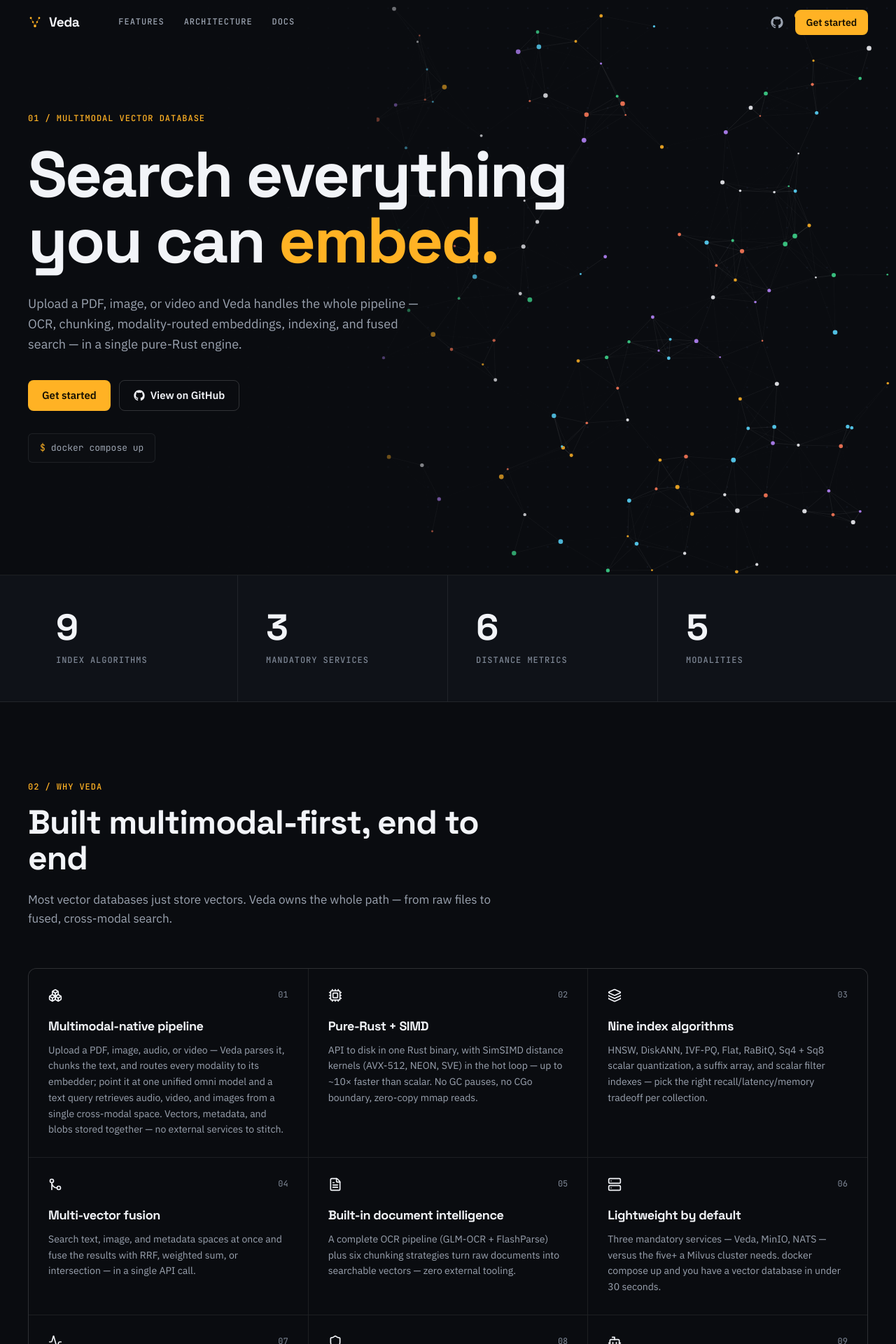
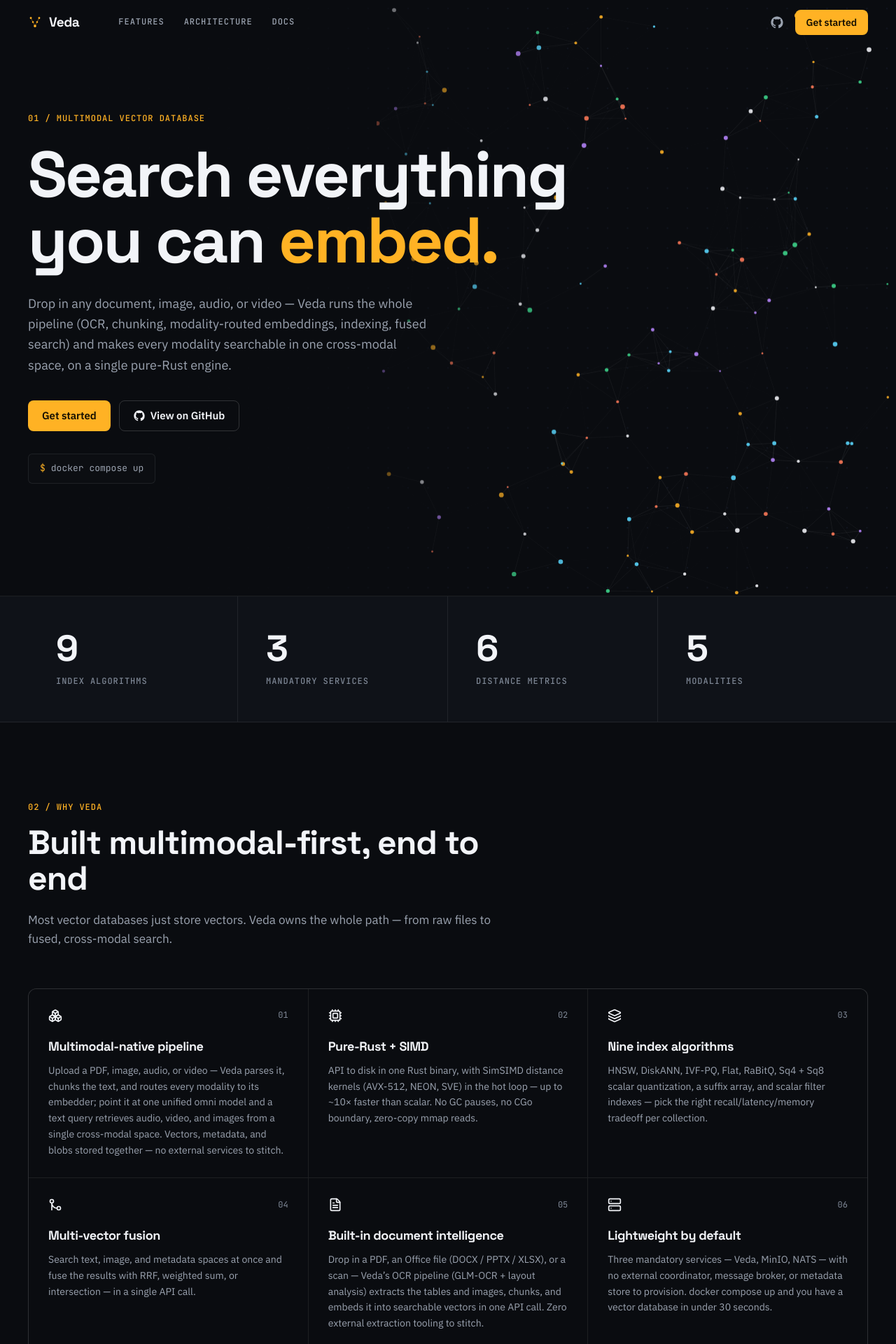
Before and after one commit to kshitij2605/Veda, a React (Vite) app in the folder website/: page / in a window 1280 px wide. Shown: the top 1920 px of the page at 70% size. Built offline with nearby package versions, Linux system fonts and the light colour scheme.

Commit message:
docs(website): strengthen positioning (multimodal/any-document/privacy) + remove explicit competitor comparisons — positive framing only

```diff
--- a/website/src/content/features.ts
+++ b/website/src/content/features.ts
@@ -15,6 +15,7 @@
   Radar,
   Globe,
   DatabaseZap,
+  Lock,
 } from 'lucide-react'
 
 type Icon = ComponentType<{ size?: number; strokeWidth?: number; className?: string }>
@@ -61,14 +62,14 @@
     accent: 'var(--color-node-4)',
     title: 'Built-in document intelligence',
     blurb:
-      'A complete OCR pipeline (GLM-OCR + FlashParse) plus six chunking strategies turn raw documents into searchable vectors — zero external tooling.',
+      'Drop in a PDF, an Office file (DOCX / PPTX / XLSX), or a scan — Veda’s OCR pipeline (GLM-OCR + layout analysis) extracts the tables and images, chunks, and embeds it into searchable vectors in one API call. Zero external extraction tooling to stitch.',
   },
   {
     icon: Server,
     accent: 'var(--color-node-6)',
     title: 'Lightweight by default',
     blurb:
-      'Three mandatory services — Veda, MinIO, NATS — versus the five+ a Milvus cluster needs. docker compose up and you have a vector database in under 30 seconds.',
+      'Three mandatory services — Veda, MinIO, NATS — with no external coordinator, message broker, or metadata store to provision. docker compose up and you have a vector database in under 30 seconds.',
   },
   {
     icon: Activity,
@@ -133,4 +134,11 @@
     blurb:
       'Veda turns its vector engine into the LLM layer: a near-duplicate prompt is served from a semantic cache with no LLM call, an unsafe prompt is blocked by embedding-similarity guardrails, and every run lands in a trace store you search and cluster by meaning — observe, optimize, and secure in one engine.',
   },
+  {
+    icon: Lock,
+    accent: 'var(--color-node-5)',
+    title: 'Runs entirely on your infrastructure',
+    blurb:
+      'The embedder, OCR, reranker, web search, and the LLM endpoint are all self-hostable and swappable, so the whole stack can run air-gapped on your own hardware. No data leaves your trust boundary and nothing phones home — the privacy and sovereignty posture regulated and on-prem deployments need.',
+  },
 ]
--- a/website/src/docs/content/aiops.md
+++ b/website/src/docs/content/aiops.md
@@ -4,15 +4,15 @@
 
 This page is the single overview. The deep-dive pages — [Ops Advisor](/docs/ops-advisor), [Log Insights](/docs/log-insights), [Node Resource Signals](/docs/resource-signals), [Service Reliability](/docs/service-reliability), [APM & Performance](/docs/apm-observability), and [RAG & AIOps Intelligence](/docs/rag-aiops) — carry the per-area detail.
 
-## The competitive thesis
+## Why it's semantic
 
-Elastic's AIOps is **statistical and template-based over text**: log-rate analysis bucketizes by message *templates*, anomaly detection runs population/time-series statistics, and the "explain a spike" feature counts term frequencies. **Veda's AIOps is semantic and embedding-based over every signal it owns** — logs, traces, queries, resources, retrieval quality, and incidents — in *one* engine. Because Veda owns the embedder, the log categorizer, the incident correlator, the cross-signal RCA bundle, *and* the agent, it answers questions a statistical engine can only approximate:
+Most AIOps is statistical and template-based over text: log-rate analysis bucketizes by message *template*, anomaly detection runs time-series statistics, and "explain a spike" counts term frequencies. **Veda's AIOps is semantic and embedding-based over every signal it owns** — logs, traces, queries, resources, retrieval quality, and incidents — in *one* engine. Because Veda owns the embedder, the log categorizer, the incident correlator, the cross-signal RCA bundle, *and* the agent, it answers questions a purely statistical engine can only approximate:
 
 - spike attribution names the **meaning-cluster** driving a spike ("*this kind of failure* rose"), not just which template's count went up — and can say a failure mode **is new**;
 - incidents **cluster by similarity** and flag **novelty** ("this pattern is unprecedented") by cosine distance to a history of past incidents, not by string match;
 - root-cause drafts are **grounded in Veda's own RAG** — the triage agent reasons over a cross-signal bundle (logs + queries + traces + resources + incident) joined locally, because Veda holds every one of those signals.
 
-A text-search engine that doesn't own the embeddings or the agent can't faithfully score grounding; a metrics store that doesn't own an embedder can't semantically cluster incidents. Veda can, because it *is* the whole pipeline.
+Faithfully scoring grounding needs the embeddings and the agent; semantically clustering incidents needs the embedder. Veda has both, because it *is* the whole pipeline.
 
 ## The Ops Advisor engine
 
@@ -149,16 +149,16 @@
 | [APM & Performance](/docs/apm-observability) | Tracing, profiling, GenAI-semconv + cost, slow-query correlation, the index advisor |
 | [RAG & AIOps Intelligence](/docs/rag-aiops) | Citations + faithfulness, quality SLOs, eval harness, agent memory, streaming, incident correlation, forecasting, the RCA bundle |
 
-## Vs Elastic AIOps
+## Capabilities at a glance
 
-| Capability | Elastic AIOps | Veda |
-|---|---|---|
-| Anomaly detection | statistical | EWMA/σ over 7 series |
-| Log categorization | template-based | **semantic** — groups by *meaning*, not template |
-| Forecasting | ✓ | least-squares ETA + R² confidence guard |
-| Correlation / RCA | ✓ | **cross-signal bundle** joined locally (logs+queries+traces+resources+incident) |
-| AI assistant | ✓ | `veda-ops` triage agent, grounded in Veda's own RAG |
-| Change-point detection | ✓ | two-window level/trend shifts |
-| Spike attribution | statistical (term frequency) | **semantic** — names the *meaning-cluster*, flags `is_new` |
-| Incident dedup | ✓ | **semantic clustering** — collapses differently-worded events |
-| Incident novelty | — | **embedding novelty** (`1 − max_cosine_to_history`) — flags unprecedented patterns |
+| Capability | How Veda does it |
+|---|---|
+| Anomaly detection | EWMA/σ over 7 series |
+| Log categorization | **semantic** — groups by *meaning*, not template |
+| Forecasting | least-squares ETA + R² confidence guard |
+| Correlation / RCA | **cross-signal bundle** joined locally (logs + queries + traces + resources + incident) |
+| AI assistant | `veda-ops` triage agent, grounded in Veda's own RAG |
+| Change-point detection | two-window level / trend shifts |
+| Spike attribution | **semantic** — names the *meaning-cluster*, flags `is_new` |
+| Incident dedup | **semantic clustering** — collapses differently-worded events |
+| Incident novelty | **embedding novelty** (`1 − max_cosine_to_history`) — flags unprecedented patterns |
--- a/website/src/docs/content/document-pipeline.md
+++ b/website/src/docs/content/document-pipeline.md
@@ -1,6 +1,6 @@
 # Document pipeline
 
-Upload a document and Veda handles the entire pipeline — OCR, chunking, embedding, and insertion into your collection. Document parsing is powered by FlashParse, which converts PDFs, DOCX, PPTX, images, and other formats into structured markdown with extracted images.
+Upload a document and Veda handles the entire pipeline — OCR, chunking, embedding, and insertion into your collection. Document parsing is powered by FlashParse, which converts PDFs, Office documents (DOCX, PPTX, XLSX), images, and scans into structured markdown — running layout analysis to extract tables, figures, and images, not just flat text.
 
 > **Pipeline:** upload → FlashParse OCR → markdown + images → chunk (configurable strategy) → embed (optional) → insert into collection
 
@@ -29,7 +29,7 @@
 
 ## Supported formats
 
-PDF, DOCX, PPTX, images (PNG, JPG, TIFF, BMP), and other formats supported by FlashParse.
+PDF, Office documents (DOCX, PPTX, XLSX), images (PNG, JPG, TIFF, BMP), and scans. GLM-OCR plus PP-DocLayoutV3 layout analysis recover tables (as clean markdown tables), figures, and extracted images — so a spreadsheet, a slide deck, or a scanned report all become searchable in one call.
 
 ## Chunking strategies
 
--- a/website/src/docs/content/llm-observability.md
+++ b/website/src/docs/content/llm-observability.md
@@ -10,7 +10,7 @@
 
 Enabled via the `cache` agent flag. Before a run, the executor **embeds the prompt** and **vector-searches a per-tenant `_llm_cache` collection** for a near-duplicate:
 
-- on a **hit** (cosine **≥ 0.97**) it returns the cached response **without calling the LLM** — the response carries `cache_hit: true` and **`steps` is 0** (no reasoning, no tool calls, no model latency, no cost);
+- on a **hit** (cosine **≥ 0.97**) it returns the cached response **without calling the LLM** — the response carries `cache_hit: true` and **`steps` is 0** (no reasoning, no tool calls, no model latency, no cost). In a live test a repeated prompt came back **~2× faster with zero LLM tokens**;
 - on a **miss** it runs the agent normally and **stores** the `{prompt, response}` (embedded) back into `_llm_cache` for next time.
 
 The threshold is deliberately high (0.97) so only genuinely equivalent prompts collapse — a "related but different" question still runs. `veda_llm_cache_hits_total` / `veda_llm_cache_misses_total` make the hit-rate (and the spend you avoided) observable. The cache *is* a collection, the lookup *is* a search.
--- a/website/src/docs/content/web-connectors.md
+++ b/website/src/docs/content/web-connectors.md
@@ -1,6 +1,6 @@
 # Web Connectors & Agentic Web Search
 
-Data-source connectors are one of Elastic's headline integration stories — 30-plus SaaS connectors (SharePoint, Confluence, Salesforce, …) that pull external content into the index. Most of them phone home to a third-party SaaS, and chasing that catalog is an out-of-lane race for a vector database. Veda's in-lane answer is the one source that actually matters for RAG and that nobody self-hosts well: **the open web**.
+The one external source that matters most for RAG — and that nobody self-hosts well — is **the open web**. Rather than a catalog of SaaS connectors that phone home to third-party services, Veda's answer is a web-native RAG stack you run entirely on your own infrastructure.
 
 This is a web-native RAG stack built entirely on **open-source, self-hosted services** — `crawl4ai` for clean page-to-markdown crawling and `searxng` for meta-search — wired into Veda so you can (1) **ingest** live web pages into a collection, (2) let an agent **search → fetch → ground** over the open web, and (3) **manage** web data sources from Niriksha. No external API, no data leaving your trust boundary. Everything reuses an existing primitive (the chunk → embed → insert path, the agent [tool catalog](/docs/agents-mcp#the-tool-catalog), saved-object persistence) and is **opt-in** — both services are off by default (endpoints unset → a clean `503`, no behavior change), and the web agent tools are excluded from the default agent.
 
--- a/website/src/sections/Architecture.tsx
+++ b/website/src/sections/Architecture.tsx
@@ -34,7 +34,8 @@
             Three services. That's it.
           </h3>
           <p className="mt-2 text-[14px] leading-relaxed text-[var(--color-text-muted)]">
-            Milvus needs etcd + Kafka/Pulsar + MinIO before it stores a single vector. Veda needs three:
+            No external coordination service, message broker, or metadata store to provision —
+            the whole engine runs on three:
           </p>
           <ul className="mt-5 space-y-3.5">
             {SERVICES.map(([name, desc]) => (
--- a/website/src/sections/Hero.tsx
+++ b/website/src/sections/Hero.tsx
@@ -37,8 +37,9 @@
           />
         </h1>
         <p className="mt-7 max-w-xl text-[18px] leading-relaxed text-[var(--color-text-muted)]">
-          Upload a PDF, image, or video and Veda handles the whole pipeline — OCR, chunking,
-          modality-routed embeddings, indexing, and fused search — in a single pure-Rust engine.
+          Drop in any document, image, audio, or video — Veda runs the whole pipeline (OCR,
+          chunking, modality-routed embeddings, indexing, fused search) and makes every modality
+          searchable in one cross-modal space, on a single pure-Rust engine.
         </p>
         <div className="mt-9 flex flex-wrap items-center gap-3">
           <Button
```
